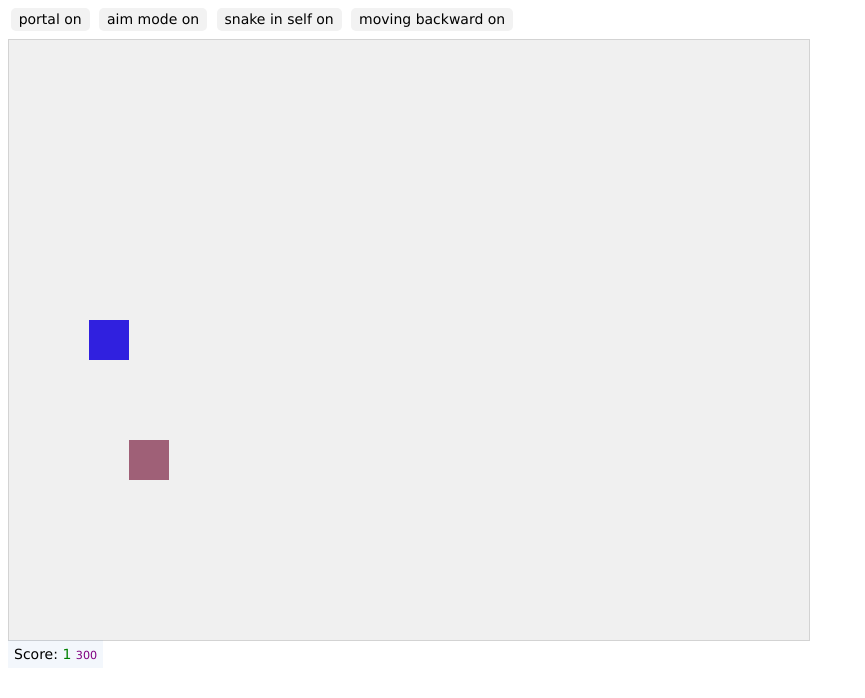
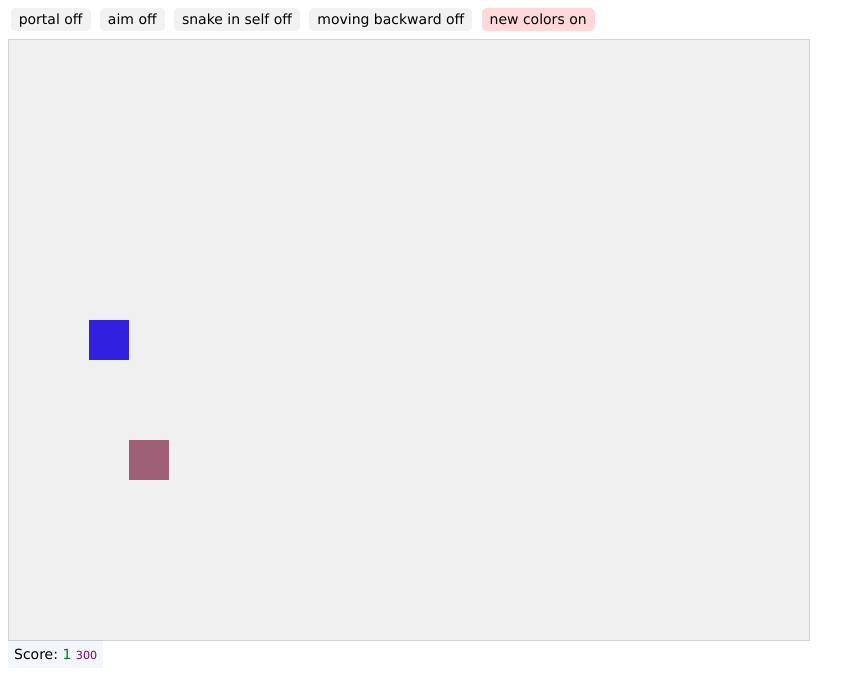
Before and after one commit to qmuki/snake-game, a plain HTML site: page index.html in a window 1280 px wide. Shown: the whole page, without its empty margins (0-865 px from the left). Drawn offline with Linux system fonts and the light colour scheme.

Commit message:
Improve buttons code

```diff
--- a/index.html
+++ b/index.html
@@ -5,10 +5,7 @@
 		<link rel="stylesheet" type="text/css" href="style.css" />
 	</head>
 
-	<body
-		onload="startGame(); changePortalMode(); changeAimMode(); changeSnakeInSelfMode(); changeMovingBackwardMode()"
-		onkeydown="keyDown()"
-	>
+	<body onload="start();" onkeydown="keyDown()">
 		<!-- turn off all modes -->
 
 		<!-- settings -->
@@ -20,16 +17,27 @@
 
 		<!-- modes -->
 		<div>
-			<button id="portal-mode" onclick="changePortalMode()"></button>
-			<button id="aim-mode" onclick="changeAimMode()"></button>
+			<button id="mode-portal" onclick="toggleMode(Modes.portal)">
+				<p>portal <span></span></p>
+			</button>
+			<button id="mode-aim" onclick="toggleMode(Modes.aim)">
+				<p>aim <span></span></p>
+			</button>
 			<button
-				id="snake-in-self-mode"
-				onclick="changeSnakeInSelfMode()"
-			></button>
+				id="mode-snake-in-self"
+				onclick="toggleMode(Modes.snakeInSelf)"
+			>
+				<p>snake in self <span></span></p>
+			</button>
 			<button
-				id="moving-backward-mode"
-				onclick="changeMovingBackwardMode()"
-			></button>
+				id="mode-moving-backward"
+				onclick="toggleMode(Modes.movingBackward)"
+			>
+				<p>moving backward <span></span></p>
+			</button>
+			<button id="mode-new-colors" onclick="toggleMode(Modes.newColors)">
+				<p>new colors <span></span></p>
+			</button>
 		</div>
 
 		<!-- game -->
@@ -38,8 +46,7 @@
 		<!-- stats -->
 		<div class="stats">
 			<p>
-				Score: <span id="score">1</span>
-				<span id="score-done">0</span>
+				Score: <span id="score">1</span> <span id="score-done">0</span>
 			</p>
 		</div>
 
--- a/main.js
+++ b/main.js
@@ -16,10 +16,29 @@ const canvas = document.getElementById("canvas")
 const ctx = canvas.getContext("2d")
 
 // modes
-let isPortalMode = true // walls portal
-let isAimMode = true // snake aim
-let isSnakeInSelfMode = true // snake eat self
-let isMovingBackwardMode = true // snake moving backward
+const Modes = {
+	aim: {
+		button: document.getElementById("mode-aim"),
+		value: true
+	},
+	snakeInSelf: {
+		button: document.getElementById("mode-snake-in-self"),
+		value: true
+	},
+	movingBackward: {
+		button: document.getElementById("mode-moving-backward"),
+		value: true
+	},
+	// create new colors when fruit is taken
+	newColors: {
+		button: document.getElementById("mode-new-colors"),
+		value: false
+	},
+	portal: {
+		button: document.getElementById("mode-portal"),
+		value: true
+	}
+}
 
 /* Game's logic */
 let isFruitTaken = false
@@ -75,9 +94,9 @@ let fruit = []
 let snakeHead = []
 
 /* update in move */
-let lastDirection
+let lastDirection = NaN
 
-function startGame() {
+function start() {
 	/* setup resolution of the canvas in html */
 	ctx.canvas.width = gameWindowWidth
 	ctx.canvas.height = gameWindowHeight
@@ -86,6 +105,17 @@ function startGame() {
 	scoreDone = (gameWindowWidth / cellSize) * (gameWindowHeight / cellSize)
 	document.getElementById("score-done").innerHTML = scoreDone
 
+	// Generate DOM for modes buttons
+	toggleMode(Modes.aim)
+	toggleMode(Modes.snakeInSelf)
+	toggleMode(Modes.movingBackward)
+	toggleMode(Modes.newColors)
+	toggleMode(Modes.portal)
+
+	startGame()
+}
+
+function startGame() {
 	gameLoop()
 }
 
@@ -121,7 +151,6 @@ function render() {
 	collision()
 
 	/* generate fruit */
-	// FIXME: fruit can generate in snake
 	if (isFruitTaken === false) generateFruit()
 
 	/* drawing fruit */
@@ -131,7 +160,7 @@ function render() {
 	drawingSnake()
 
 	/* aim mode */
-	if (isAimMode === true) aimMode()
+	if (Modes.aim.value === true) aimMode()
 }
 
 /* Drawing */
@@ -174,7 +203,8 @@ function generateFruit() {
 	isFruitTaken = true
 
 	// generate new colors
-	regenerateColors()
+	if (Modes.newColors.value) regenerateColors()
+	else color_fruit = randomColor(75)
 
 	// generate fruit position while it's in the snake
 	generate()
@@ -259,7 +289,7 @@ function move() {
 		}
 
 		// update lastDirection
-		if (!isMovingBackwardMode) lastDirection = moveDirection
+		if (!Modes.movingBackward.value) lastDirection = moveDirection
 	}
 
 	/* move snakeHead */
@@ -388,7 +418,7 @@ function collision() {
 	}
 
 	// snake in self
-	if (isSnakeInSelfMode === false) {
+	if (Modes.snakeInSelf.value === false) {
 		// i = 1. For skip the head-to-head check
 		for (let i = 1; i < snake.length; i++) {
 			if (snakeHead[0] === snake[i][0] && snakeHead[1] === snake[i][1]) {
@@ -400,7 +430,7 @@ function collision() {
 	}
 
 	// walls
-	if (isPortalMode === true) {
+	if (Modes.portal.value === true) {
 		// portal mode - on
 		if (snakeHead[0] < 0) snake[0][0] = gameWindowWidth - cellSize
 		else if (snakeHead[1] < 0) snake[0][1] = gameWindowHeight - cellSize
@@ -422,78 +452,30 @@ function collision() {
 }
 
 /* modes switches */
-function changePortalMode() {
-	const htmlButton = document.getElementById("portal-mode")
+function toggleMode(mode) {
+	// button: domElement, boolean: Modes = { button: domElement, value: boolean}
+	console.log(Modes.movingBackward)
+	// get span in button
+	const span = mode.button.getElementsByTagName("span")[0]
 
-	isPortalMode = (function() {
-		switch (isPortalMode) {
-		case true:
-			htmlButton.innerHTML = "<p>portal on</p>"
-			htmlButton.className = "bt-on"
-			return false
-		case false:
-			htmlButton.innerHTML = "<p>portal off</p>"
-			htmlButton.className = "bt-off"
-			return true
-		}
-	})()
-}
+	// toggle boolean
+	mode.value = !mode.value
 
-function changeAimMode() {
-	const htmlButton = document.getElementById("aim-mode")
+	// change button class and text
+	if (mode.value == true) {
+		mode.button.className = "bt-on"
+		span.innerHTML = "on"
 
-	isAimMode = (function() {
-		switch (isAimMode) {
-		case true:
-			moveDirection = "pause"
+		// specials modes
+		if (mode == Modes.movingBackward) lastDirection = NaN
+	} else {
+		mode.button.className = "bt-off"
+		span.innerHTML = "off"
 
-			htmlButton.innerHTML = "<p>aim mode on</p>"
-			htmlButton.className = "bt-on"
-			return false
-		case false:
-			htmlButton.innerHTML = "<p>aim</p> off"
-			htmlButton.className = "bt-off"
-			return true
-		}
-	})()
-}
-
-function changeSnakeInSelfMode() {
-	const htmlButton = document.getElementById("snake-in-self-mode")
-
-	isSnakeInSelfMode = (function() {
-		switch (isSnakeInSelfMode) {
-		case true:
-			htmlButton.innerHTML = "<p>snake in self on</p>"
-			htmlButton.className = "bt-on"
-			return false
-		case false:
-			htmlButton.innerHTML = "<p>snake in self off</p>"
-			htmlButton.className = "bt-off"
-			return true
-		}
-	})()
-}
-
-function changeMovingBackwardMode() {
-	const htmlButton = document.getElementById("moving-backward-mode")
-
-	isMovingBackwardMode = (function() {
-		switch (isMovingBackwardMode) {
-		case true:
-			lastDirection = moveDirection
-
-			htmlButton.innerHTML = "<p>moving backward on</p>"
-			htmlButton.className = "bt-on"
-			return false
-		case false:
-			lastDirection = NaN
-
-			htmlButton.innerHTML = "<p>moving backward off</p>"
-			htmlButton.className = "bt-off"
-			return true
-		}
-	})()
+		// specials modes
+		if (mode == Modes.aim) moveDirection = "pause"
+		else if (mode == Modes.movingBackward) lastDirection = moveDirection
+	}
 }
 
 /* modes */
--- a/style.css
+++ b/style.css
@@ -43,9 +43,9 @@ button:hover {
 
 /* js buttons */
 .bt-on {
-	background-color: rgb(242, 242, 242);
+	background-color: rgba(255, 0, 0, 0.15);
 }
 
 .bt-off {
-	background-color: rgba(255, 0, 0, 0.15);
+	background-color: rgb(242, 242, 242);
 }
```
